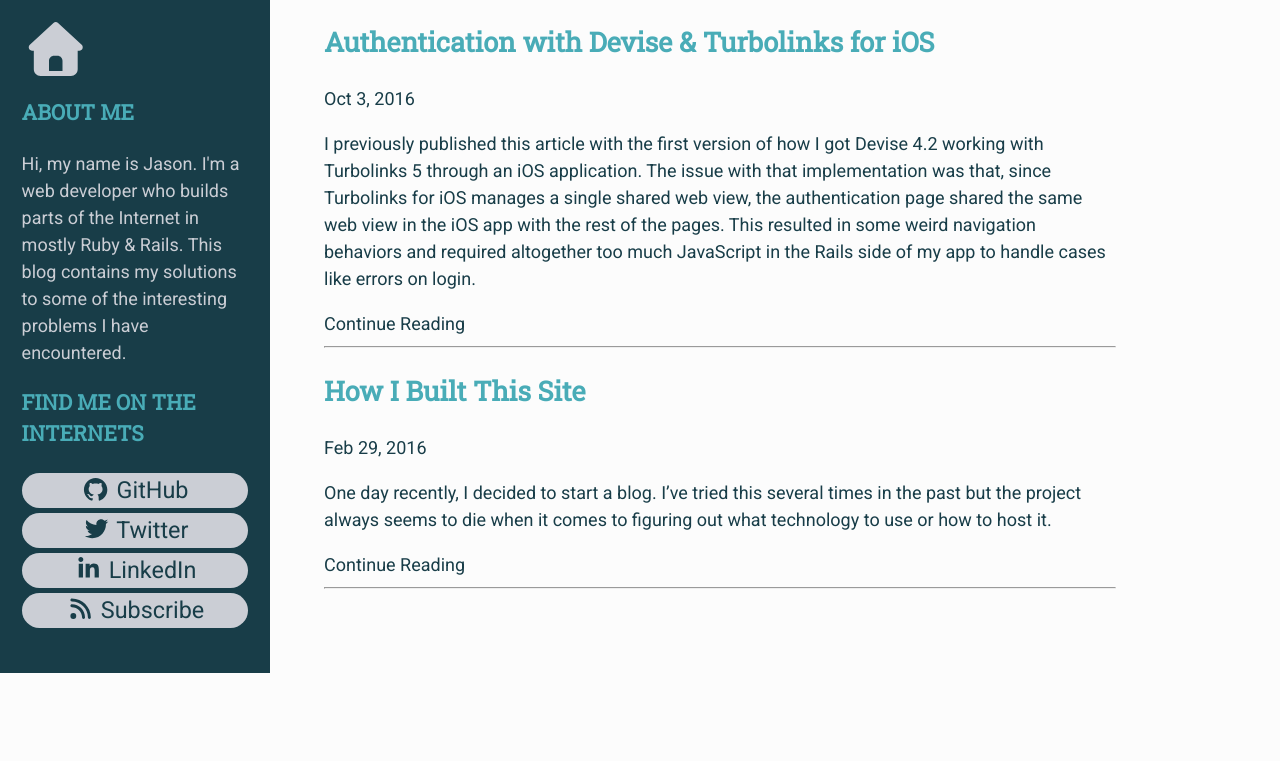
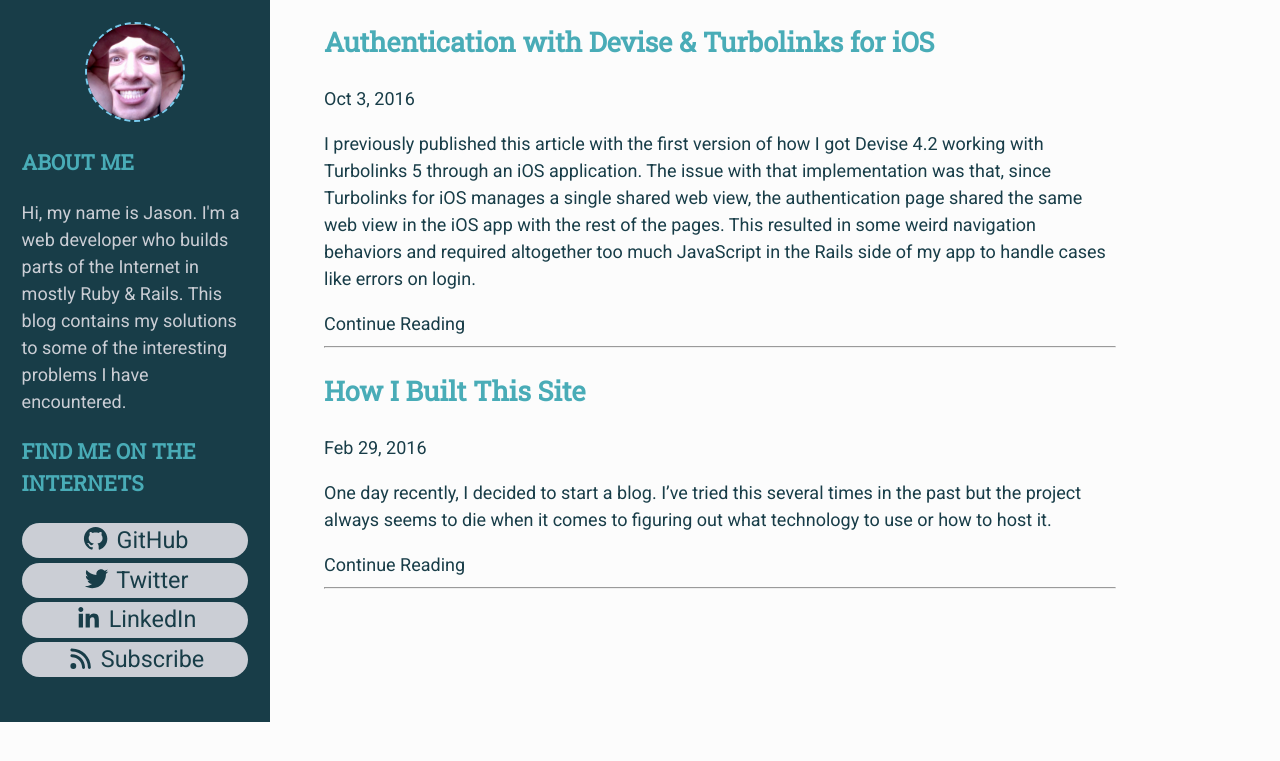
Before and after one commit to thetizzo/thetizzo.github.io, a Jekyll site: the page built from index.html, in a window 1280 px wide. Shown: the top 761 px of the page. Built offline with Jekyll 4.4.1, drawn with Linux system fonts in a browser that asks for light colours; nearby versions of some CDN libraries; library files that are not in the unit come from our copies.

Commit message:
Make sidebar more responsive and add an image.

```diff
--- a/_includes/sidebar.html
+++ b/_includes/sidebar.html
@@ -1,7 +1,8 @@
 <a href="/" title="Home">
-  <i class="fas fa-home fa-3x"></i>
+  <img src="/assets/images/avatar.png" alt="avatar" class= "avatar" width="100px" height="100px">
 </a>
 
+<div class="hidden-phone">
   <h3>ABOUT ME</h5>
   <p>{{ site.bio }}</p>
   <h3>FIND ME ON THE INTERNETS</h5>
@@ -33,3 +34,4 @@
       </li>
     </ul>
   {% endif %}
+</div>
--- a/_sass/_utilities.scss
+++ b/_sass/_utilities.scss
@@ -1,3 +1,9 @@
 .center {
   text-align: center;
 }
+
+@media (max-width: $small-screen-max-width) {
+  .hidden-phone {
+    display: none;
+  }
+}
--- a/assets/stylesheets/application.scss
+++ b/assets/stylesheets/application.scss
@@ -2,10 +2,13 @@
 ---
 
 @import 'colors';
-@import 'utilities';
 
 $sidebar-width: 15em;
 $content-width: 50em;
+$small-screen-max-width: 767px;
+$large-screen-min-width: 768px;
+
+@import 'utilities';
 
 html {
   line-height: 1.5;
@@ -37,6 +40,17 @@
 
 a:hover {
   text-decoration: underline;
+}
+
+.avatar {
+  border: 2px dashed $color3;
+  border-radius: 100%;
+  display: block;
+  margin: 0 auto 25px;
+
+  @media (max-width: $small-screen-max-width) {
+    margin-bottom: 0;
+  }
 }
 
 .flexbox-container {
@@ -84,7 +98,7 @@
   max-width: $content-width;
 }
 
-@media (min-width: 48em) {
+@media (min-width: $large-screen-min-width) {
   .flexbox-container {
     -webkit-flex-direction: row;
     flex-direction: row;
```
Also changed, not shown: assets/images/avatar.png (added). Lines whose indentation alone changed are shown as unchanged.
